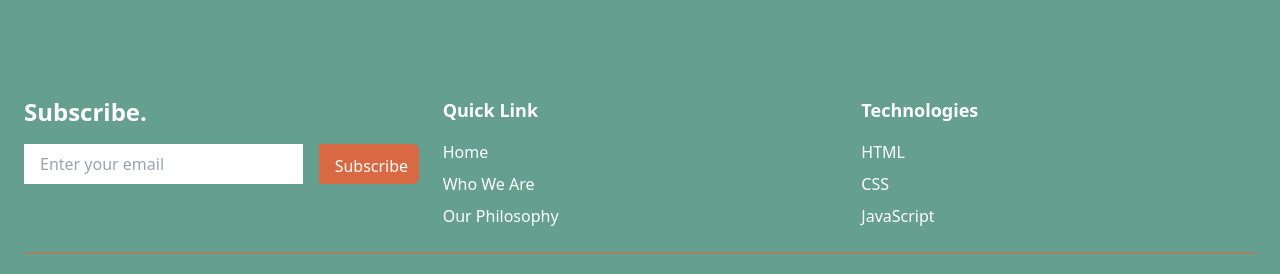
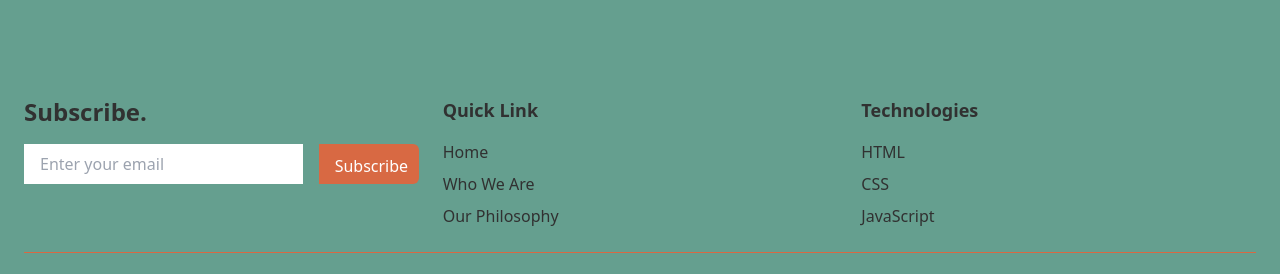
Before and after one commit to phumebyte/CS20240138_WFO2407_C_Phumelele-Dlamini_SDF08, a plain HTML site: page index.html in a window 1280 px wide. Shown: the top 274 px of the page. Drawn offline with nearby package versions, Linux system fonts and the light colour scheme; grey boxes are pictures that could not be loaded.

Commit message:
Changed font colour

```diff
--- a/index.html
+++ b/index.html
@@ -12,7 +12,7 @@
         <div class="container px-6 py-12 mx-auto">
             <div class="grid grid-cols-1 sm:grid-cols-2 lg:grid-cols-3 gap-6">
                 <div class="flex flex-col">
-                <h1 class="text-2xl font-bold mb-4" >Subscribe.</h1>
+                <h1 class="text-2xl font-bold mb-4 text-[#313131]" >Subscribe.</h1>
                     <div class="flex flex-col sm:flex-row items-center">
                         <input id="email" type="text" class="px-4 py-2 rounded-1md focus:outline-none focus:ring-2 focus:ring-[#d86943] w-full sm:w-[300px]" placeholder="Enter your email">
                         <button class="w-full sm:w-[100px] h-10 px-4 py-2.5 text-white bg-[#d86943] rounded-r-md mt-2 sm:mt-0 sm:ml-4">
@@ -20,7 +20,7 @@
                         </button>
                     </div>
                 </div>
-                <div class="flex flex-col">
+                <div class="flex flex-col text-[#313131]">
                     <p class="mb-4 text-lg font-semibold">Quick Link</p>
                     <div class="flex flex-col space-y-2">
                         <a href="#" class="hover:underline">Home</a>
@@ -28,7 +28,7 @@
                         <a href="#" class="hover:underline">Our Philosophy</a>
                     </div>
                 </div>
-                    <div class="flex flex-col">
+                    <div class="flex flex-col text-[#313131]">
                         <p class="mb-4 text-lg font-semibold">Technologies</p>
                             <div class="flex flex-col space-y-2">
                                 <a href="#" class="hover:underline">HTML</a>
```
